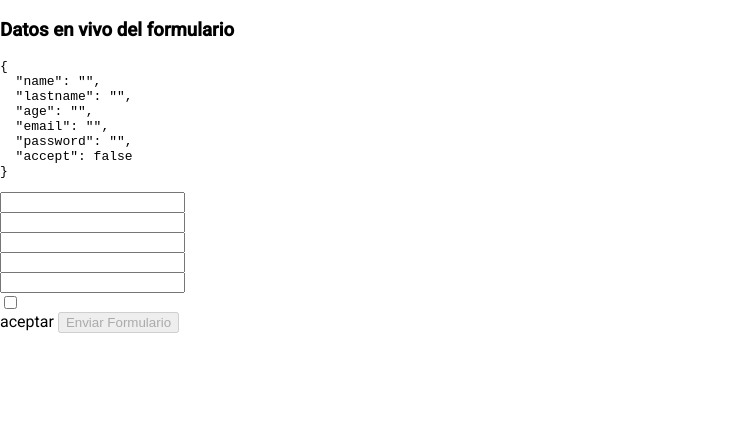
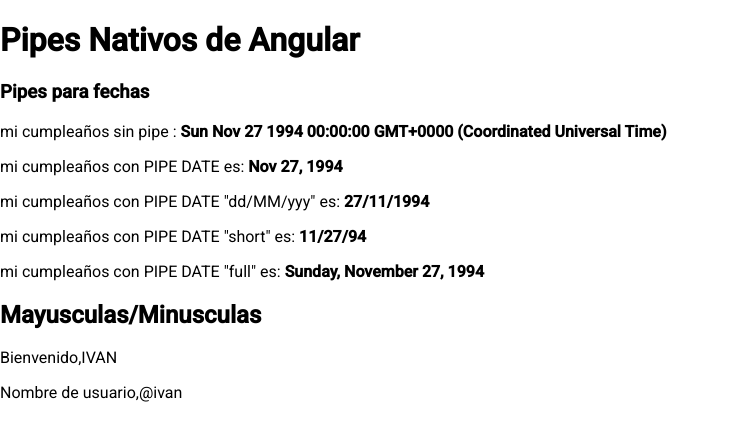
Before and after one commit to ivanretamozodev/ngforms-OB, an Angular app: page / in a window 1280 px wide. Shown: the top 440 px of the page, without its empty margins (0-730 px from the left). Built offline with nearby package versions, Linux system fonts and the light colour scheme.

Commit message:
pipes basicos

```diff
--- a/src/app/app.component.html
+++ b/src/app/app.component.html
@@ -11,4 +11,7 @@
 <!-- <hr> -->
 
 <!-- Ejemplo de formulario validado basico -->
-<app-formulario-validado></app-formulario-validado>
+<!-- <app-formulario-validado></app-formulario-validado> -->
+
+<!-- Ejemplos de pipes  -->
+<app-pipes-examples></app-pipes-examples>
--- a/src/app/app.module.ts
+++ b/src/app/app.module.ts
@@ -11,6 +11,7 @@
 import { FormularioAnidadoComponent } from './components/forms/formulario-anidado/formulario-anidado.component';
 import { FormularioArrayComponent } from './components/forms/formulario-array/formulario-array.component';
 import { FormularioValidadoComponent } from './components/forms/formulario-validado/formulario-validado.component';
+import { PipesExamplesComponent } from './components/pipes-examples/pipes-examples.component';
 
 @NgModule({
   declarations: [
@@ -19,6 +20,7 @@
     FormularioAnidadoComponent,
     FormularioArrayComponent,
     FormularioValidadoComponent,
+    PipesExamplesComponent,
   ],
   imports: [
     BrowserModule,
--- /dev/null
+++ b/src/app/components/pipes-examples/pipes-examples.component.html
@@ -0,0 +1,27 @@
+<h1>Pipes Nativos de Angular</h1>
+
+<!-- pipes para fechas -->
+<h3>Pipes para fechas</h3>
+<p>
+  mi cumpleaños sin pipe : <strong>{{ dob }}</strong>
+</p>
+<p>
+  mi cumpleaños con PIPE DATE es: <strong>{{ dob | date }}</strong>
+</p>
+<p>
+  mi cumpleaños con PIPE DATE "dd/MM/yyy" es:
+  <strong>{{ dob | date: "dd/MM/yyyy" }}</strong>
+</p>
+<p>
+  mi cumpleaños con PIPE DATE "short" es:
+  <strong>{{ dob | date: "shortDate" }}</strong>
+</p>
+<p>
+  mi cumpleaños con PIPE DATE "full" es:
+  <strong>{{ dob | date: "fullDate" }}</strong>
+</p>
+
+<h2>Mayusculas/Minusculas</h2>
+
+<p>Bienvenido,{{ name | uppercase }}</p>
+<p>Nombre de usuario,@{{ name | lowercase }}</p>
--- /dev/null
+++ b/src/app/components/pipes-examples/pipes-examples.component.ts
@@ -0,0 +1,15 @@
+import { Component, OnInit } from '@angular/core';
+
+@Component({
+  selector: 'app-pipes-examples',
+  templateUrl: './pipes-examples.component.html',
+  styleUrls: ['./pipes-examples.component.scss'],
+})
+export class PipesExamplesComponent implements OnInit {
+  dob: Date = new Date(1994, 10, 27);
+  name: string = 'ivan';
+
+  constructor() {}
+
+  ngOnInit(): void {}
+}
```
Also changed, not shown: src/app/components/pipes-examples/pipes-examples.component.scss (added), 1 other file (tests, documents, lock files or other folders).
